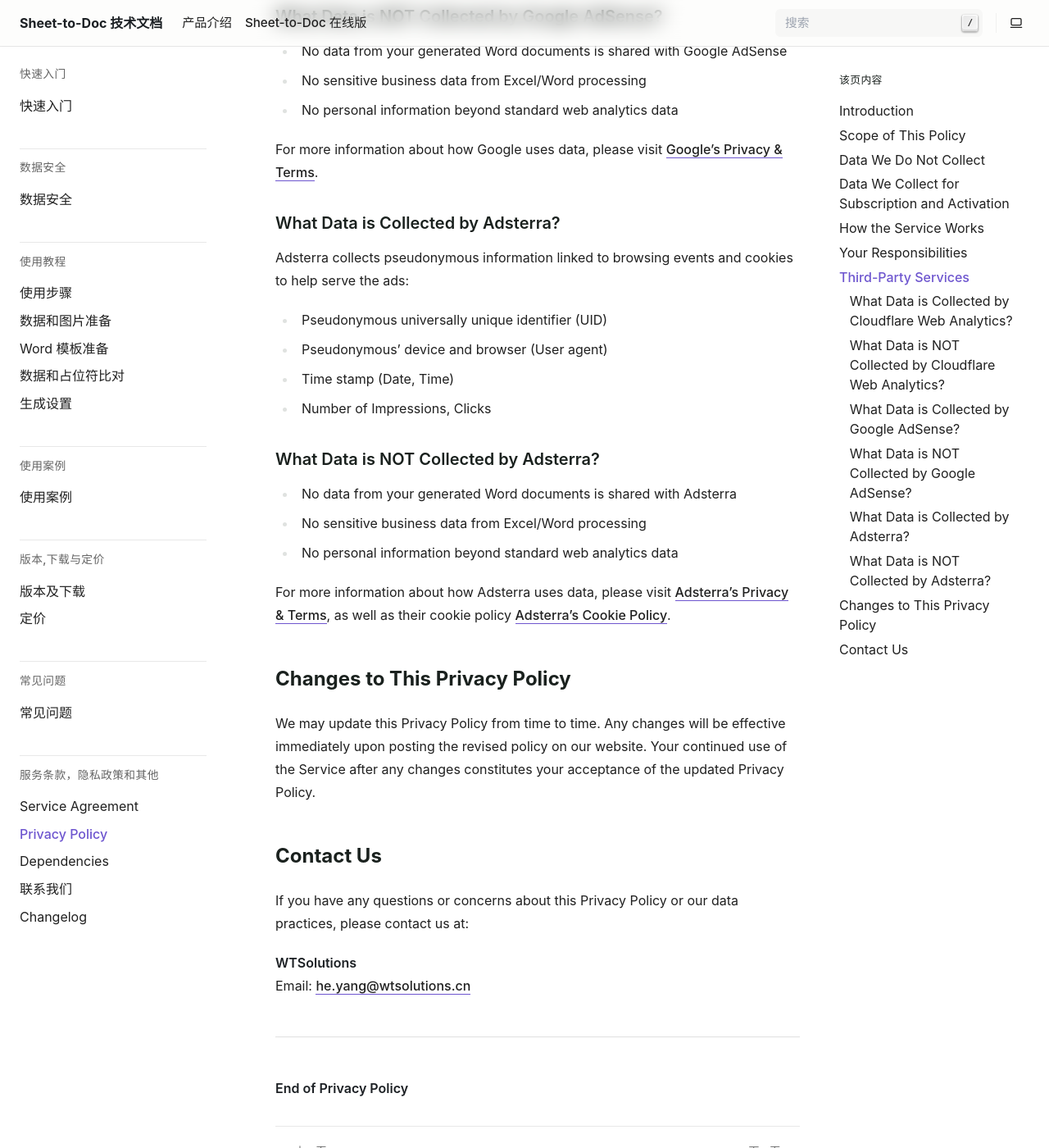
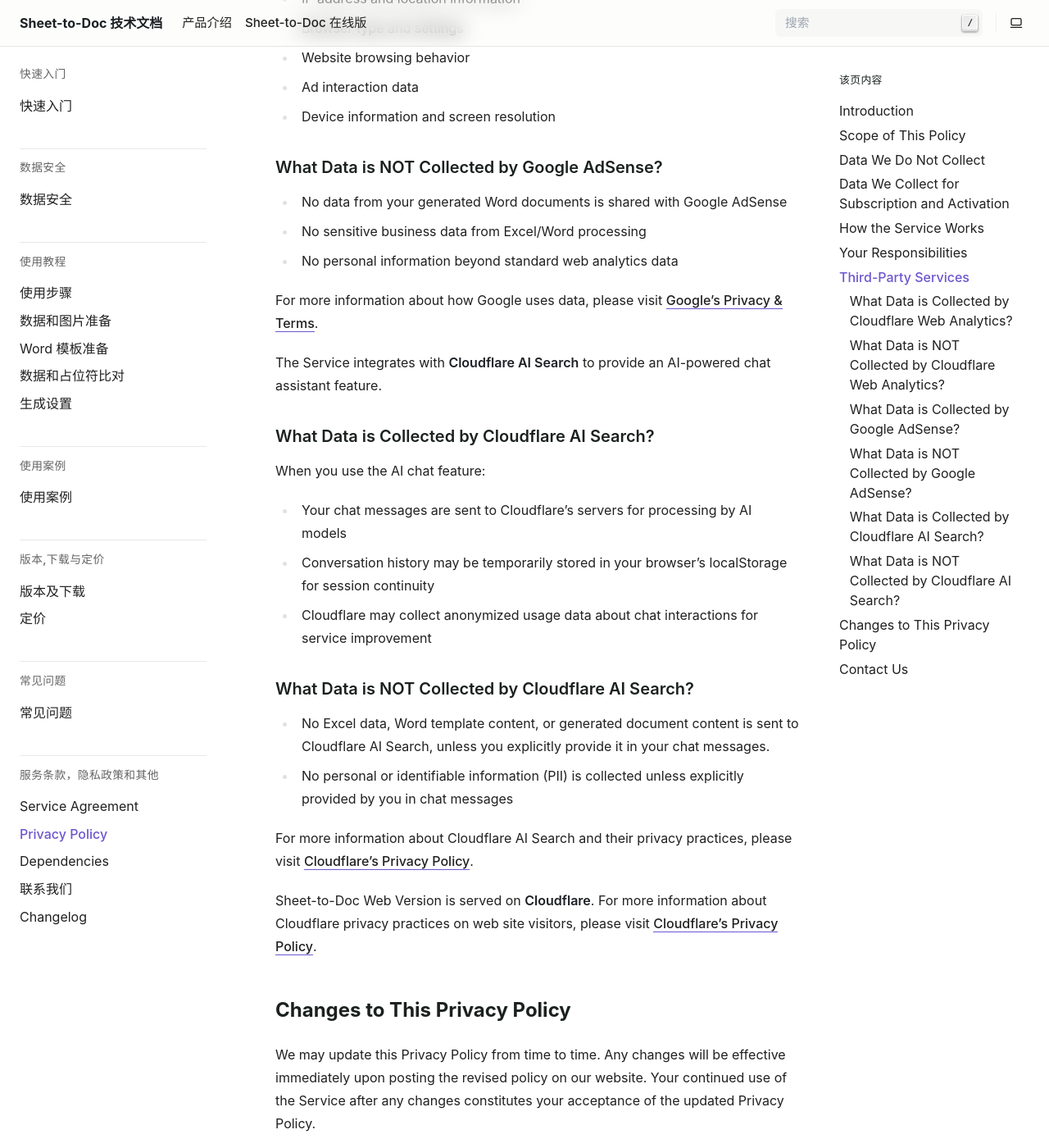
Before and after one commit to he-yang/sheet-to-doc-zh-cn, a Sphinx documentation site: the page built from source/privacy.md, in a window 1280 px wide and 1400 px high, scrolled down 3424 px. Shown: the whole window at 82% size. Built offline with Sphinx 7.4.7, drawn with Linux system fonts in a browser that asks for light colours; some of the changed text lies outside the part shown.

Commit message:
update to 2.15

```diff
--- a/source/conf.py
+++ b/source/conf.py
@@ -9,7 +9,7 @@
 project = 'Sheet-to-Doc 技术文档'
 copyright = '2022~2026, WTSolutions'
 author = 'WTSolutions'
-release = '2.14.0.0'
+release = '2.15.0.0'
 
 # -- General configuration ---------------------------------------------------
 # https://www.sphinx-doc.org/en/master/usage/configuration.html#general-configuration
--- a/source/privacy.md
+++ b/source/privacy.md
@@ -12,7 +10,7 @@
 
 ## Scope of This Policy
 
-This Privacy Policy applies to the **Sheet-to-Doc** Service, which is a web application that allows users to generate documents from Word templates and Excel data. This policy describes how we handle data processed through the Service.
+This Privacy Policy applies to the **Sheet-to-Doc** Service, which is an application that allows users to generate documents from Word templates and Excel data. This policy describes how we handle data processed through the Service.
 
 <script async src="https://pagead2.googlesyndication.com/pagead/js/adsbygoogle.js?client=ca-pub-8772217510669640"
      crossorigin="anonymous"></script>
@@ -44,10 +42,12 @@
 
 ## How the Service Works
 
-The **Sheet-to-Doc** Service operates entirely within your local device. When you use the Service:
-- Your Excel data and Word templates are processed locally on your device.
-- The document generation from Excel data and Word templates is performed within your web browser.
-- No data is sent to our servers, except as described in Section 4.
+The **Sheet-to-Doc** Service operates mostly within your local web browser/local app. When you use the Service:
+- Your Excel Data, CSV Data, JSON Data, JSONL Data, and Word templates are processed locally on your web browser/local app.
+- The document generation from Excel Data, CSV data, JSON data, JSONL data, and Word templates is performed within your web browser/local app.
+- No data is sent to our servers, except as described in this Privacy Policy.
+- When using the AI Assistant feature, chat messages are sent to Cloudflare AI Search for processing.
+- When using the Pro features (Online Pro Subscription), your subscription information is sent to our servers for validation.
 
 ## Your Responsibilities
 
@@ -75,7 +75,7 @@
 
 For more information about Cloudflare Web Analytics and their privacy practices, please visit [Cloudflare's Privacy Policy](https://www.cloudflare.com/privacypolicy/).
 
-The **Sheet-to-Doc** Service also uses **Google AdSense** and ***Adsterra*** to display advertisements. Google AdSense and Adsterra use cookies and other technologies to collect data about users for advertising purposes.
+The **Sheet-to-Doc** Service also uses **Google AdSense** to display advertisements. Google AdSense use cookies and other technologies to collect data about users for advertising purposes.
 
 ### What Data is Collected by Google AdSense?
 Google AdSense collects the following information to provide personalized advertising:
@@ -93,19 +93,26 @@
 
  For more information about how Google uses data, please visit [Google's Privacy & Terms](https://policies.google.com/privacy).
 
-### What Data is Collected by Adsterra?
-Adsterra collects pseudonymous information linked to browsing events and cookies to help serve the ads:
-- Pseudonymous universally unique identifier (UID)
-- Pseudonymous' device and browser (User agent)
-- Time stamp (Date, Time)
-- Number of Impressions, Clicks
 
-### What Data is NOT Collected by Adsterra?
-- No data from your generated Word documents is shared with Adsterra
-- No sensitive business data from Excel/Word processing
-- No personal information beyond standard web analytics data
 
-For more information about how Adsterra uses data, please visit [Adsterra's Privacy & Terms](https://adsterra.com/privacy-policy-managed/), as well as their cookie policy [Adsterra's Cookie Policy](https://adsterra.com/cookies/).
+The Service integrates with **Cloudflare AI Search** to provide an AI-powered chat assistant feature.
+
+### What Data is Collected by Cloudflare AI Search?
+
+When you use the AI chat feature:
+- Your chat messages are sent to Cloudflare's servers for processing by AI models
+- Conversation history may be temporarily stored in your browser's localStorage for session continuity
+- Cloudflare may collect anonymized usage data about chat interactions for service improvement
+
+### What Data is NOT Collected by Cloudflare AI Search?
+
+- No Excel data, Word template content, or generated document content is sent to Cloudflare AI Search, unless you explicitly provide it in your chat messages.
+- No personal or identifiable information (PII) is collected unless explicitly provided by you in chat messages
+
+For more information about Cloudflare AI Search and their privacy practices, please visit [Cloudflare's Privacy Policy](https://www.cloudflare.com/privacypolicy/).
+
+Sheet-to-Doc Web Version is served on **Cloudflare**. For more information about Cloudflare privacy practices on web site visitors, please visit [Cloudflare's Privacy Policy](https://www.cloudflare.com/privacypolicy/).
+
 
 ## Changes to This Privacy Policy
 
```
Also changed, not shown: other parts of source/privacy.md (+4 -6 lines), source/changelog.md (+3 -0 lines).
